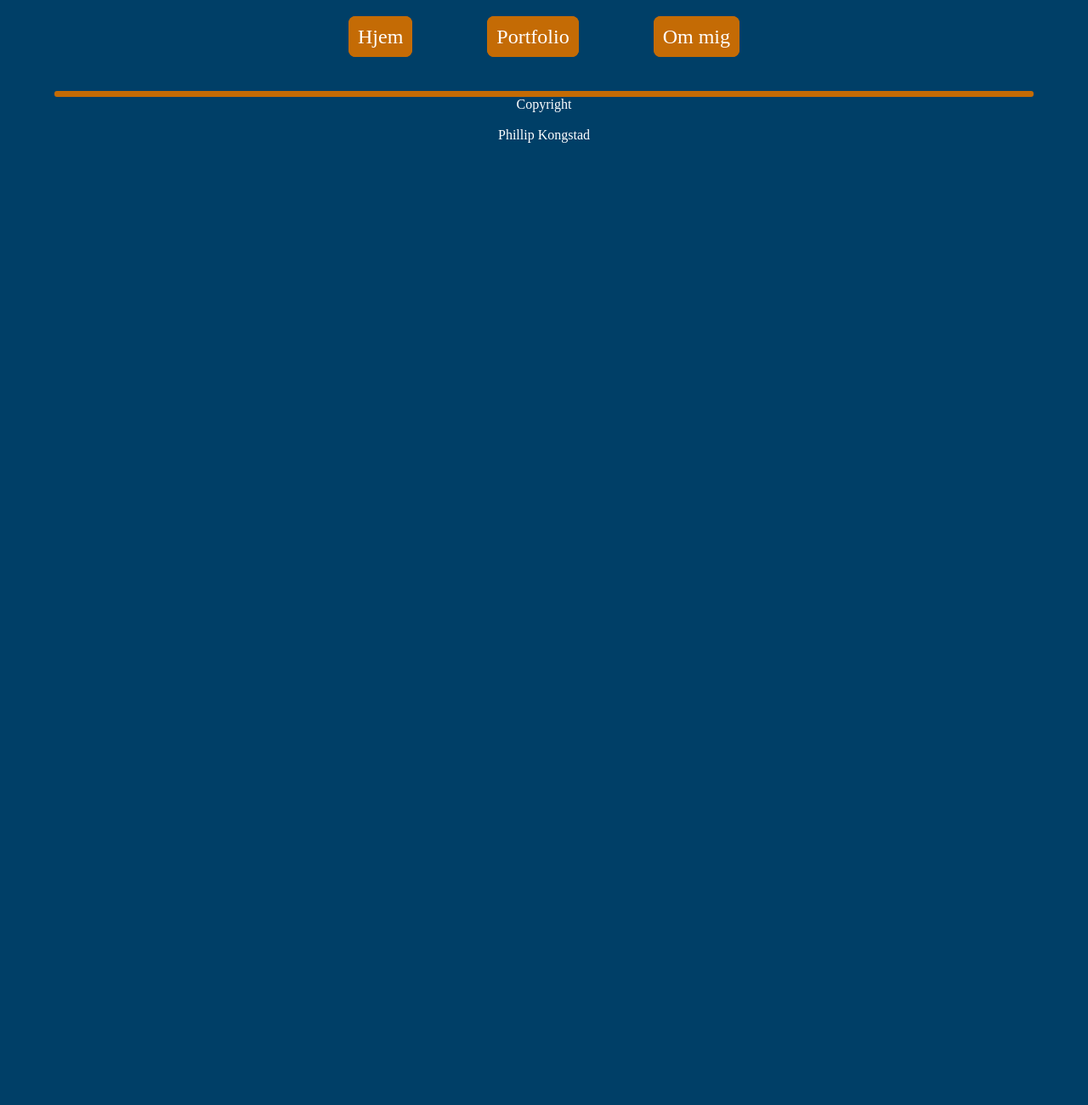
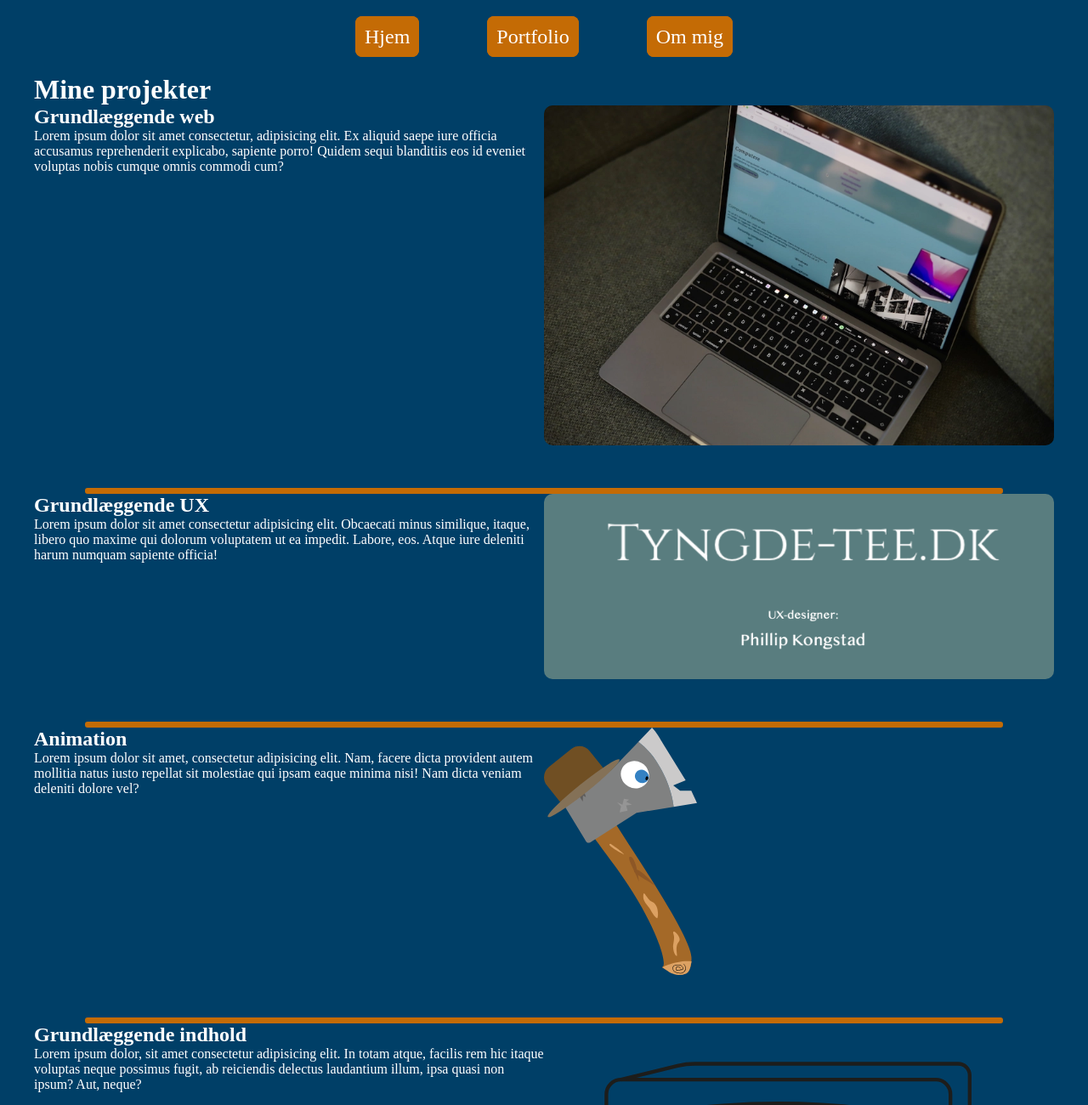
Before and after one commit to phil3240/portfolio, a plain HTML site: page portfolio/portfolio.html in a window 1280 px wide. Shown: the top 1300 px of the page at 85% size. Before the commit the page ends 800 px from the top, so only its background shows below. Drawn offline with Linux system fonts and the light colour scheme.

Commit message:
Indhold på portfolio siden

```diff
--- /dev/null
+++ b/portfolio/layout.css
@@ -0,0 +1,23 @@
+* {
+  margin: 0;
+  padding: 0;
+  box-sizing: border-box;
+}
+
+img {
+  width: 100%;
+  height: auto;
+  display: block;
+  border-radius: 10px;
+}
+
+main {
+  max-width: 1200px;
+  margin-inline: auto;
+}
+@media (min-width: 700px) {
+  .grid_1-1 {
+    display: grid;
+    grid-template-columns: 1fr 1fr;
+  }
+}
--- a/portfolio/portfolio.html
+++ b/portfolio/portfolio.html
@@ -6,6 +6,7 @@
     <meta name="viewport" content="width=device-width, initial-scale=1.0" />
     <title>Portfolio</title>
     <link rel="stylesheet" href="style.css" />
+    <link rel="stylesheet" href="layout.css" />
   </head>
   <body>
     <header>
@@ -17,7 +18,58 @@
         </ul>
       </nav>
     </header>
-    <main></main>
+    <main>
+      <h1>Mine projekter</h1>
+      <div class="grid_1-1">
+        <div>
+          <h2>Grundlæggende web</h2>
+          <p>Lorem ipsum dolor sit amet consectetur, adipisicing elit. Ex aliquid saepe iure officia accusamus reprehenderit explicabo, sapiente porro! Quidem sequi blanditiis eos id eveniet voluptas nobis cumque omnis commodi cum?</p>
+        </div>
+        <div>
+          <img src="billeder/mincomputer.webp" alt="min computer" />
+        </div>
+      </div>
+      <div class="streg"></div>
+      <div class="grid_1-1">
+        <div>
+          <h2>Grundlæggende UX</h2>
+          <p>Lorem ipsum dolor sit amet consectetur adipisicing elit. Obcaecati minus similique, itaque, libero quo maxime qui dolorum voluptatem ut ea impedit. Labore, eos. Atque iure deleniti harum numquam sapiente officia!</p>
+        </div>
+        <div>
+          <img src="billeder/tyngde_tee.webp" alt="tyngde_tee" />
+        </div>
+      </div>
+      <div class="streg"></div>
+      <div class="grid_1-1">
+        <div>
+          <h2>Animation</h2>
+          <p>Lorem ipsum dolor sit amet, consectetur adipisicing elit. Nam, facere dicta provident autem mollitia natus iusto repellat sit molestiae qui ipsam eaque minima nisi! Nam dicta veniam deleniti dolore vel?</p>
+        </div>
+        <div>
+          <img class="lille_oekse" src="billeder/mit_spil.svg" alt="økse" />
+        </div>
+      </div>
+      <div class="streg"></div>
+      <div class="grid_1-1">
+        <div>
+          <h2>Grundlæggende indhold</h2>
+          <p>Lorem ipsum dolor, sit amet consectetur adipisicing elit. In totam atque, facilis rem hic itaque voluptas neque possimus fugit, ab reiciendis delectus laudantium illum, ipsa quasi non ipsum? Aut, neque?</p>
+        </div>
+        <div>
+          <img src="billeder/redesign.svg" alt="nintendo_pusheren" />
+        </div>
+      </div>
+      <div class="streg"></div>
+      <div class="grid_1-1">
+        <div>
+          <h2>Portfolio proces</h2>
+          <p>Lorem ipsum dolor sit amet consectetur adipisicing elit. Inventore exercitationem iure excepturi fuga possimus, maiores iste hic cupiditate assumenda voluptatum reiciendis rem odio blanditiis provident similique in, soluta at ex!</p>
+        </div>
+        <div>
+          <img src="billeder/bil.svg" alt="bil" />
+        </div>
+      </div>
+    </main>
     <footer>
       <div class="streg"></div>
       <p>Copyright</p>
--- a/portfolio/style.css
+++ b/portfolio/style.css
@@ -1,15 +1,3 @@
-* {
-  margin: 0;
-  padding: 0;
-  box-sizing: border-box;
-}
-
-img {
-  width: 100%;
-  height: auto;
-  display: block;
-}
-
 @font-face {
   font-family: "astoriaextrabolduploaded_file";
   src: url("astoriaextrabold-webfont.woff2") format("woff2");
@@ -21,11 +9,6 @@ body {
   background-color: #003f67;
 }
 
-main {
-  max-width: 1200px;
-  margin-inline: auto;
-}
-
 h1,
 h2,
 h3,
@@ -33,6 +16,9 @@ p {
   color: #fff;
 }
 
+h1 {
+  font-family: astoria;
+}
 .orangetekst {
   color: #c46b05;
 }
@@ -40,12 +26,37 @@ p {
 .hvidtekst {
   color: #fff;
 }
+@media (min-width: 700px) {
+  .forsidebil {
+    width: 80%;
+    position: relative;
+    margin: 100px 0px 0px 150px;
+  }
+
+  #h1_forside {
+    font-size: 4.5rem;
+    color: #c46b05;
+    font-family: astoria;
+  }
+
+  .navn {
+    padding-left: 80px;
+    font-size: 3rem;
+    font-family: astoria;
+  }
+
+  .noget {
+    display: flex;
+    justify-content: space-between;
+  }
+}
 /*------------- Header ------------*/
 nav ul {
   display: flex;
-  justify-content: space-between;
+  justify-content: center;
   list-style: none;
-  margin: 30px 400px 30px 400px;
+  gap: 60px;
+  margin: 30px 0px 30px 0px;
 }
 
 a {
@@ -64,7 +75,7 @@ a:hover {
   background-color: #fff;
   color: #c46b05;
   border: 1px solid #fff;
-  transition: 0.8s;
+  transition: all 0.5s ease 0s;
 }
 
 /*------------------- footer -------------*/
@@ -83,27 +94,8 @@ footer p {
   margin-top: 50px;
 }
 
-/*-----------------------Web---------------*/
-@media (min-width: 700px) {
-  .forsidebil {
-    width: 80%;
-    margin: 100px 0px 0px 150px;
-  }
+/*-------------- portfolio -----------------*/
 
-  h1 {
-    font-size: 4.5rem;
-    color: #c46b05;
-    font-family: astoria;
-  }
-
-  .navn {
-    padding-left: 80px;
-    font-size: 3rem;
-    font-family: astoria;
-  }
-
-  .noget {
-    display: flex;
-    justify-content: space-between;
-  }
+.lille_oekse {
+  width: 30%;
 }
```
Also changed, not shown: portfolio/index.html (+2 -1 lines), portfolio/ommig.html (+8 -1 lines), portfolio/billeder/mincomputer.webp (added), portfolio/billeder/mit_spil.svg (added), portfolio/billeder/redesign.svg (added), portfolio/billeder/tyngde_tee.webp (added), 2 other files.
